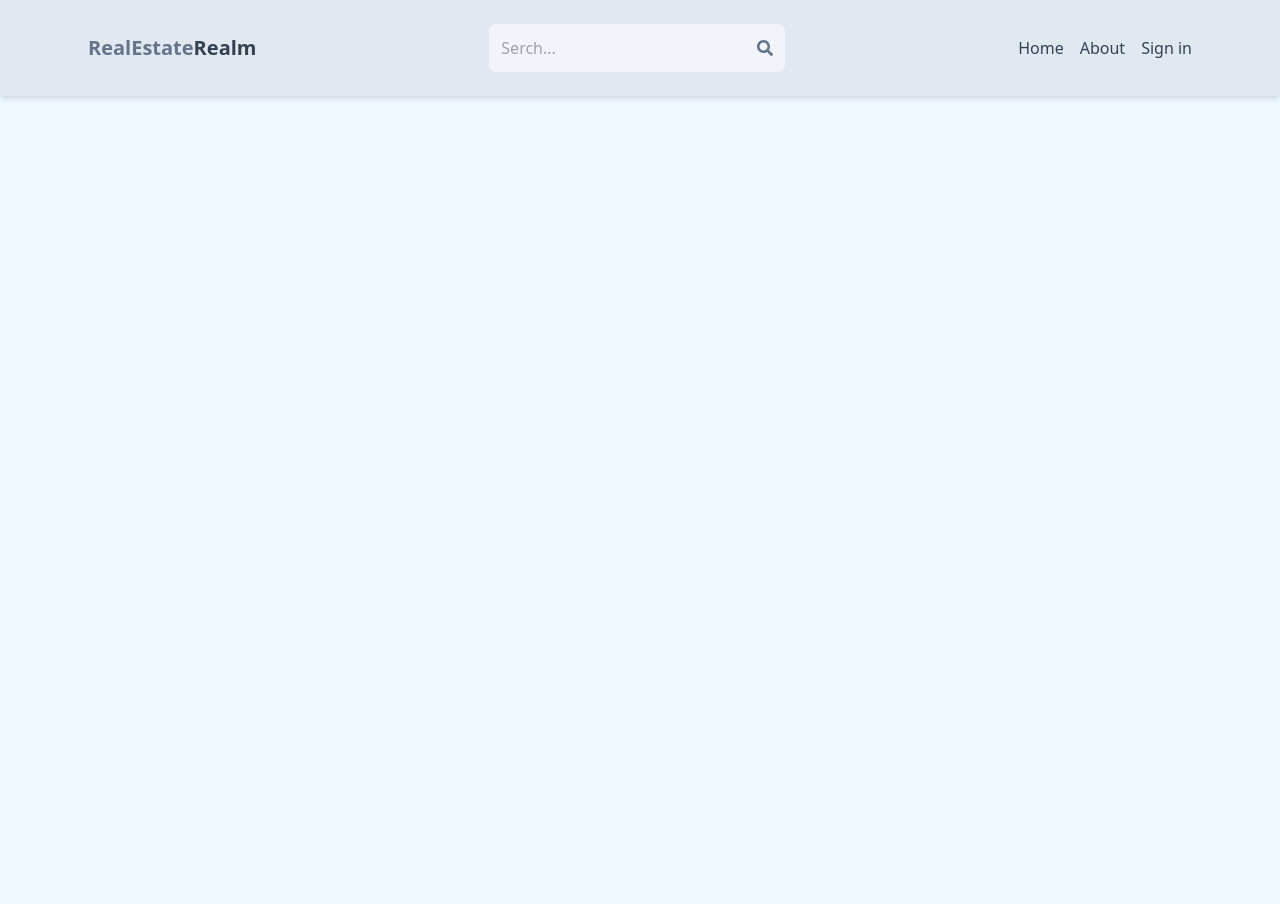
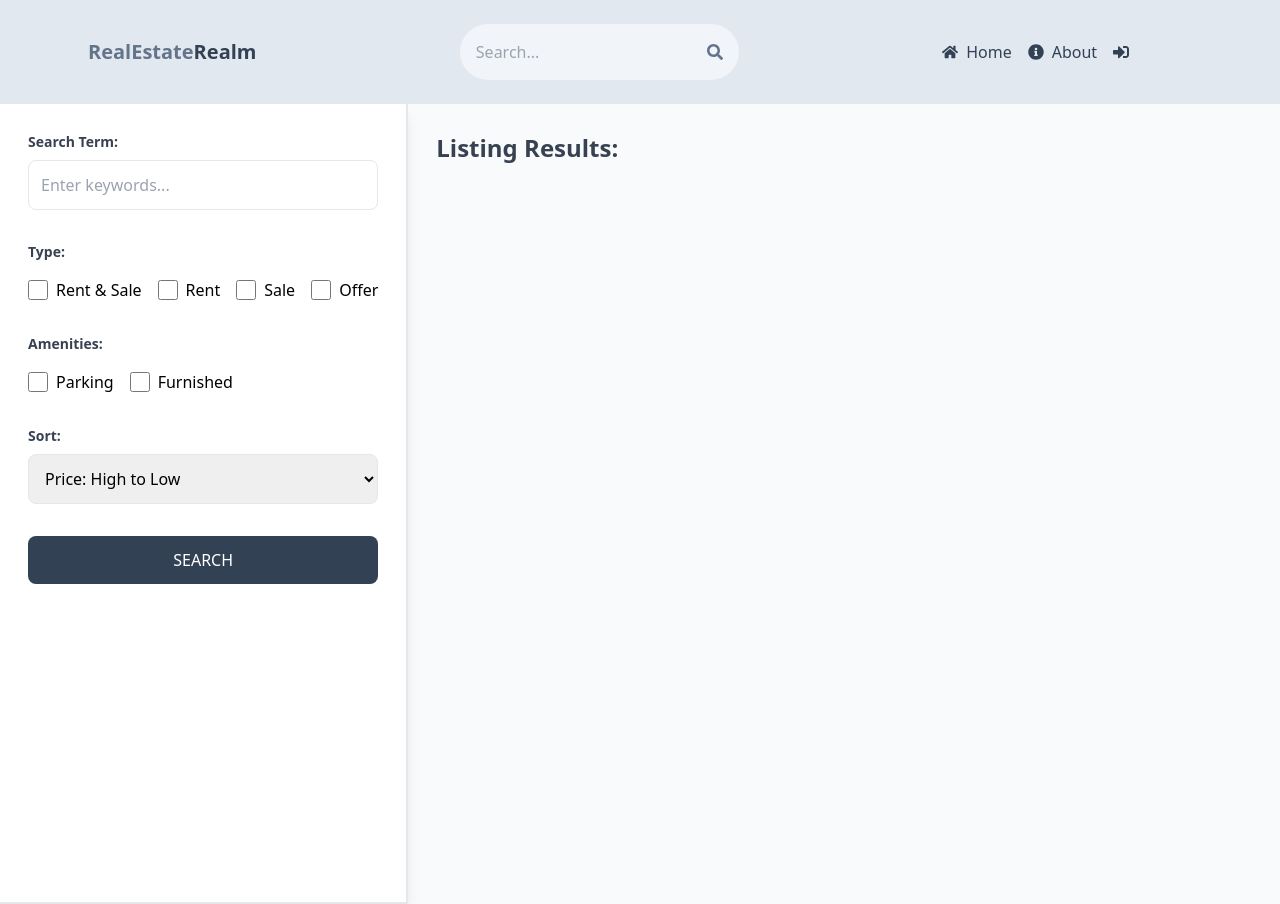
Before and after one commit to GomezGustavoA/RealEstateApp-mern, a React (Vite) app in the folder client/: page /search in a window 1280 px wide. Before the commit the page ends 800 px from the top, so only its background shows below. Built offline with nearby package versions, Linux system fonts and the light colour scheme; no server answers.

Commit message:
Create search page Ul

```diff
--- a/client/src/App.jsx
+++ b/client/src/App.jsx
@@ -9,6 +9,7 @@ import PrivateRoute from "./components/PrivateRoute";
 import CreateListing from "./pages/CreateListing";
 import UpdateListing from "./pages/UpdateListing";
 import Listing from "./pages/Listing";
+import Search from "./pages/Search";
 
 const App = () => {
   return (
@@ -20,6 +21,7 @@ const App = () => {
         <Route path="/sign-in" element={<SignIn />} />
         <Route path="/sign-up" element={<SignUp />} />
         <Route path="/listing/:id" element={<Listing />} />
+        <Route path="/search" element={<Search />} />
         <Route element={<PrivateRoute />}>
           <Route path="/profile" element={<Profile />} />
           <Route path="/create-listing" element={<CreateListing />} />
--- a/client/src/components/Header.jsx
+++ b/client/src/components/Header.jsx
@@ -1,9 +1,66 @@
-import { FaSearch } from "react-icons/fa";
-import { Link } from "react-router-dom";
-import { useSelector } from "react-redux";
+import {
+  FaSearch,
+  FaUser,
+  FaSignOutAlt,
+  FaHome,
+  FaInfoCircle,
+  FaSignInAlt,
+} from "react-icons/fa";
+import { Link, useNavigate } from "react-router-dom";
+import { useDispatch, useSelector } from "react-redux";
+import { useEffect, useState } from "react";
+import {
+  signOutUserFailure,
+  signOutUserStart,
+  signOutUserSuccess,
+} from "../redux/user/userSlice";
 
 const Header = () => {
+  const navigate = useNavigate();
+  const dispatch = useDispatch();
   const { currentUser } = useSelector((state) => state.user);
+  const [searchTerm, setSearchTerm] = useState("");
+  const [isDropdownOpen, setIsDropdownOpen] = useState(false);
+
+  const onChange = (e) => {
+    setSearchTerm(e.target.value);
+  };
+  console.log(isDropdownOpen);
+  const handleSubmit = (e) => {
+    setIsDropdownOpen(false);
+    e.preventDefault();
+    const urlParams = new URLSearchParams(window.location.search);
+    urlParams.set("searchTerm", searchTerm);
+    const searchQuery = urlParams.toString();
+    navigate(`/search?${searchQuery}`);
+  };
+
+  useEffect(() => {
+    const urlParams = new URLSearchParams(location.search);
+    const searchTermFromUrl = urlParams.get("searchTerm");
+    if (searchTermFromUrl) {
+      setSearchTerm(searchTermFromUrl);
+    }
+  }, [location.search]);
+
+  const toggleDropdown = () => {
+    setIsDropdownOpen((prevState) => !prevState);
+  };
+  const handleSignOutUser = async () => {
+    try {
+      setIsDropdownOpen(false);
+      dispatch(signOutUserStart());
+      const res = await fetch("/api/auth/signout");
+      const data = await res.json();
+      if (data.success === false) {
+        dispatch(signOutUserFailure(data.message));
+        return;
+      }
+      dispatch(signOutUserSuccess());
+    } catch (error) {
+      dispatch(signOutUserFailure(error.message));
+    }
+  };
   return (
     <header className="min-w-[350px] bg-slate-200 shadow-md">
       <div className="flex justify-between items-center max-w-6xl mx-auto p-6">
@@ -13,36 +70,68 @@ const Header = () => {
             <span className="text-slate-700">Realm</span>
           </h1>
         </Link>
-        <form className="bg-slate-100 p-3 rounded-lg flex items-center">
+        <form
+          onSubmit={handleSubmit}
+          className="bg-slate-100 rounded-full flex items-center px-4 py-4 max-w-md mx-2"
+        >
           <input
             type="text"
-            placeholder="Serch..."
-            className="bg-transparent focus:outline-none w-24 sm:w-64"
+            placeholder="Search..."
+            className="bg-transparent focus:outline-none w-full"
+            onChange={onChange}
+            value={searchTerm}
           />
-          <FaSearch className="text-slate-500" />
+          <button>
+            <FaSearch className="text-slate-500 transition-transform duration-200 ease-in-out transform hover:scale-125" />
+          </button>
         </form>
-        <ul className="flex gap-4 items-center">
+        <ul className="flex gap-4 items-center relative">
           <Link to="">
-            <li className="hidden sm:inline text-slate-700 hover:underline">
-              Home
+            <li className="hidden sm:flex items-center text-slate-700 hover:underline">
+              <FaHome className="mr-2" /> Home
             </li>
           </Link>
           <Link to="/about">
-            <li className="hidden sm:inline text-slate-700 hover:underline">
-              About
+            <li className="hidden sm:flex items-center text-slate-700 hover:underline">
+              <FaInfoCircle className="mr-2" /> About
             </li>
           </Link>
-          <Link to="/profile">
-            {currentUser ? (
+          {currentUser ? (
+            <div className="relative  h-8 w-8">
               <img
                 src={currentUser.avatar}
                 alt="profile"
-                className="rounded-full h-8 w-8 object-cover"
+                className="rounded-full h-8 w-8 object-cover cursor-pointer"
+                onClick={toggleDropdown}
               />
-            ) : (
-              <li className="text-slate-700 hover:underline">Sign in</li>
-            )}
-          </Link>
+              {isDropdownOpen && (
+                <div className="absolute right-0 mt-2 w-48 bg-white border border-slate-300 rounded-lg shadow-lg z-10">
+                  <Link to="/profile" onClick={toggleDropdown}>
+                    <div className="px-4 py-2 text-slate-700 hover:bg-slate-100 cursor-pointer flex items-center gap-2">
+                      <FaUser className="text-slate-500" />
+                      <span className="">Profile</span>
+                    </div>
+                  </Link>
+                  <div
+                    className="px-4 py-2 text-slate-700 hover:bg-slate-100 cursor-pointer flex items-center gap-2"
+                    onClick={handleSignOutUser}
+                  >
+                    <FaSignOutAlt className="text-slate-500" />
+                    Logout
+                  </div>
+                </div>
+              )}
+            </div>
+          ) : (
+            <Link to="/sign-in">
+              <li className="flex items-center text-slate-700 hover:underline group">
+                <FaSignInAlt className="mr-3 transform transition-transform duration-200 group-hover:translate-x-1" />
+                <span className="opacity-0 group-hover:opacity-100 group-hover:translate-x-0 transform transition-all duration-300">
+                  Sign in
+                </span>
+              </li>
+            </Link>
+          )}
         </ul>
       </div>
     </header>
--- a/client/src/pages/Listing.jsx
+++ b/client/src/pages/Listing.jsx
@@ -51,7 +51,7 @@ const Listing = () => {
         </p>
       )}
       {listing && !loading && !errorGetListing && (
-        <div className="max-w-7xl mx-auto bg-white shadow-lg overflow-hidden rounded">
+        <div className="max-w-7xl mx-auto bg-white shadow-lg overflow-hidden rounded ">
           <div className="relative">
             <Swiper navigation>
               {listing.imageUrls.map((url, index) => (
--- /dev/null
+++ b/client/src/pages/Search.jsx
@@ -0,0 +1,155 @@
+// const Search = () => {
+//   return (
+//     <div className="flex flex-col md:flex-row">
+//       <div className="p-7 border-b-2 md:border-r-2 md:min-h-screen">
+//         <form className="flex flex-col gap-8">
+//           <div className="flex items-center gap-2">
+//             <label className="whitespace-nowrap">Serch Term:</label>
+//             <input
+//               type="text"
+//               id="searchTerm"
+//               placeholder="Search..."
+//               className="border rounded-la p-3 w-full"
+//             />
+//           </div>
+//           <div className="flex gap-2 flex-wrap items-center">
+//             <label>Type:</label>
+//             <div className="flex gap-2">
+//               <input type="checkbox" id="all" className="w-5" />
+//               <span>Rent & Sale</span>
+//             </div>
+//             <div className="flex gap-2">
+//               <input type="checkbox" id="rent" className="w-5" />
+//               <span>Rent</span>
+//             </div>
+//             <div className="flex gap-2">
+//               <input type="checkbox" id="sale" className="w-5" />
+//               <span>Sale</span>
+//             </div>
+//             <div className="flex gap-2">
+//               <input type="checkbox" id="offer" className="w-5" />
+//               <span>Offer</span>
+//             </div>
+//           </div>
+//           <div className="flex gap-2 flex-wrap items-center">
+//             <label>Amenities:</label>
+//             <div className="flex gap-2">
+//               <input type="checkbox" id="parking" className="w-5" />
+//               <span>Parking</span>
+//             </div>
+//             <div className="flex gap-2">
+//               <input type="checkbox" id="furnished" className="w-5" />
+//               <span>furnished</span>
+//             </div>
+//           </div>
+//           <div className="flex items-center gap-2">
+//             <label>Sort:</label>
+//             <select id="sort_order" className="border rounded-lg p-3">
+//               <option value="">Price hight to low</option>
+//               <option value="">Price low to hight</option>
+//               <option value="">Latest</option>
+//               <option value="">Oldest</option>
+//             </select>
+//           </div>
+//           <button className="bg-slate-700 test-white p-3 rounded-lg uppercase hover:opacity-95">
+//             Serch
+//           </button>
+//         </form>
+//       </div>
+//       <div className="">
+//         <h1>Listing Results:</h1>
+//       </div>
+//     </div>
+//   );
+// };
+
+// export default Search;
+
+const Search = () => {
+  return (
+    <div className="flex flex-col md:flex-row bg-gray-50">
+      <div className="p-7 border-b-2 md:border-r-2 md:min-h-screen bg-white shadow-lg">
+        <form className="flex flex-col gap-8">
+          <div className="flex flex-col gap-2">
+            <label
+              htmlFor="searchTerm"
+              className="text-sm font-semibold text-gray-700"
+            >
+              Search Term:
+            </label>
+            <input
+              type="text"
+              id="searchTerm"
+              placeholder="Enter keywords..."
+              className="border rounded-lg p-3 w-full focus:ring-2 focus:ring-slate-400 outline-none transition"
+            />
+          </div>
+          <div className="flex flex-col gap-4">
+            <label className="text-sm font-semibold text-gray-700">Type:</label>
+            <div className="flex flex-wrap gap-4">
+              <label className="flex items-center gap-2">
+                <input type="checkbox" id="all" className="w-5 h-5" />
+                <span>Rent & Sale</span>
+              </label>
+              <label className="flex items-center gap-2">
+                <input type="checkbox" id="rent" className="w-5 h-5" />
+                <span>Rent</span>
+              </label>
+              <label className="flex items-center gap-2">
+                <input type="checkbox" id="sale" className="w-5 h-5" />
+                <span>Sale</span>
+              </label>
+              <label className="flex items-center gap-2">
+                <input type="checkbox" id="offer" className="w-5 h-5" />
+                <span>Offer</span>
+              </label>
+            </div>
+          </div>
+          <div className="flex flex-col gap-4">
+            <label className="text-sm font-semibold text-gray-700">
+              Amenities:
+            </label>
+            <div className="flex flex-wrap gap-4">
+              <label className="flex items-center gap-2">
+                <input type="checkbox" id="parking" className="w-5 h-5" />
+                <span>Parking</span>
+              </label>
+              <label className="flex items-center gap-2">
+                <input type="checkbox" id="furnished" className="w-5 h-5" />
+                <span>Furnished</span>
+              </label>
+            </div>
+          </div>
+          <div className="flex flex-col gap-2">
+            <label
+              htmlFor="sort_order"
+              className="text-sm font-semibold text-gray-700"
+            >
+              Sort:
+            </label>
+            <select
+              id="sort_order"
+              className="border rounded-lg p-3 focus:ring-2 focus:ring-slate-400 outline-none transition"
+            >
+              <option value="">Price: High to Low</option>
+              <option value="">Price: Low to High</option>
+              <option value="">Latest</option>
+              <option value="">Oldest</option>
+            </select>
+          </div>
+          <button className="bg-slate-700 text-white p-3 rounded-lg uppercase hover:opacity-90 transition">
+            Search
+          </button>
+        </form>
+      </div>
+
+      <div className="p-7 flex-1">
+        <h1 className="text-2xl font-bold text-gray-700 mb-6">
+          Listing Results:
+        </h1>
+      </div>
+    </div>
+  );
+};
+
+export default Search;
```
